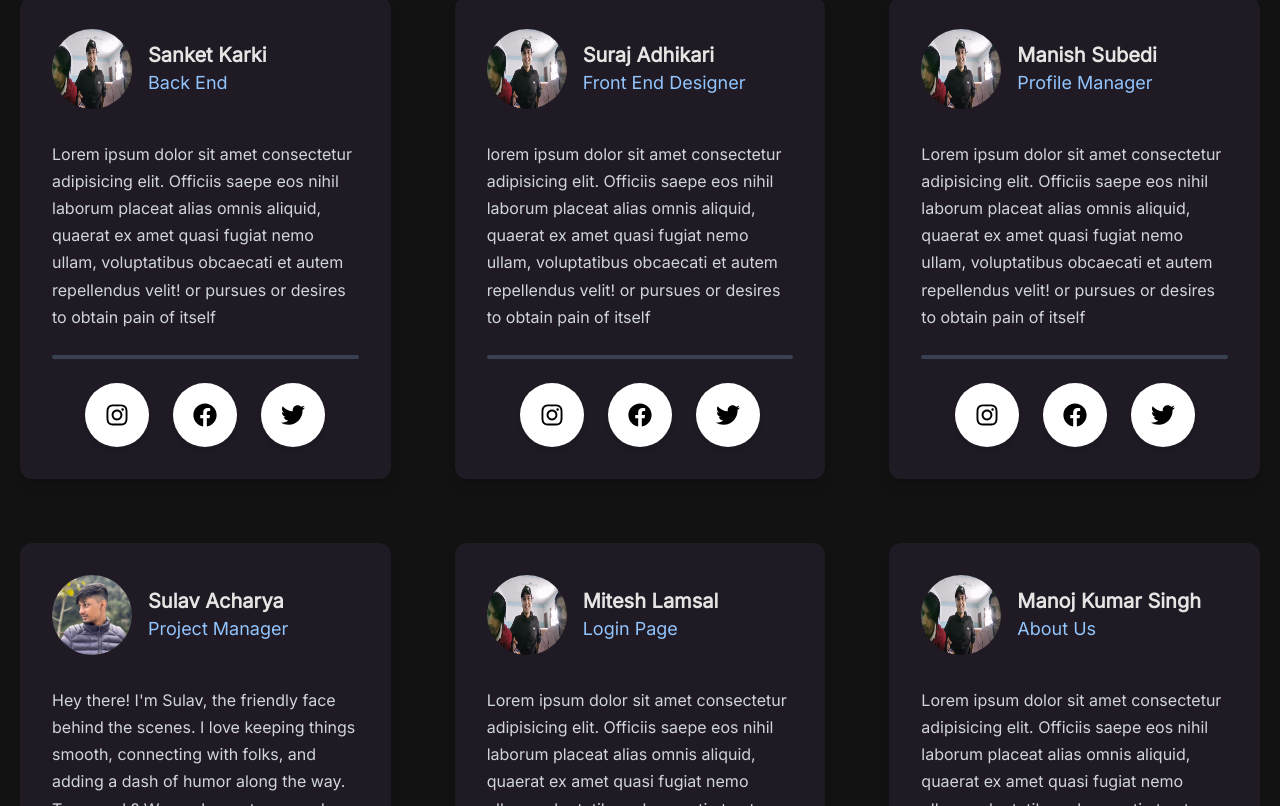
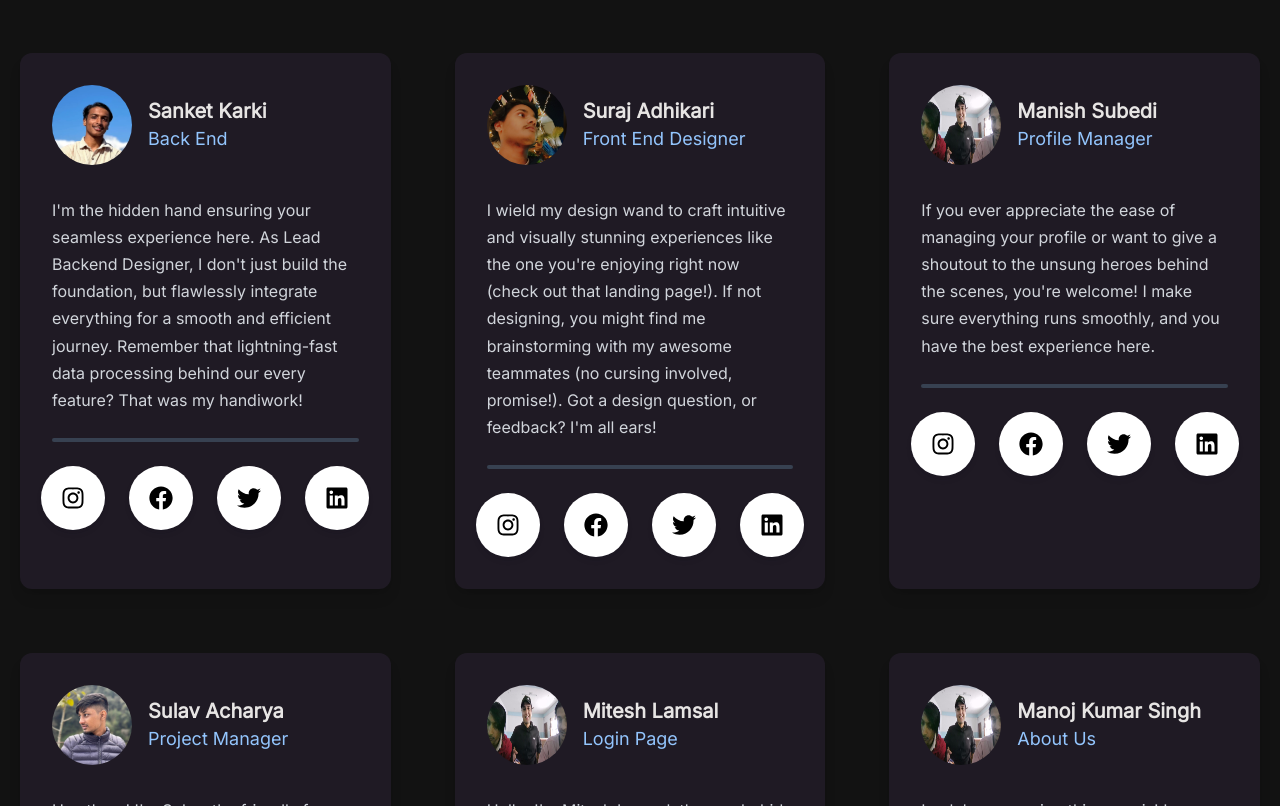
Before and after one commit to Sanket2060/Bhojan, a React (Vite) app: page /aboutus in a window 1280 px wide. Shown: the part 434-1240 px from the top of the page. Built offline with nearby package versions, Linux system fonts and the light colour scheme.

Commit message:
Update AboutUsCard and developer images

```diff
--- a/src/components/AboutusCard.jsx
+++ b/src/components/AboutusCard.jsx
@@ -1,10 +1,10 @@
 import React from "react";
-import { FaInstagram, FaFacebook, FaTwitter } from "react-icons/fa";
+import { FaInstagram, FaFacebook, FaTwitter, FaLinkedin } from "react-icons/fa";
 import Icons from "./Icons";
 
 function AboutUsCard(props) {
-  const icons = [FaInstagram, FaFacebook, FaTwitter];
-  const social = [props.instagram, props.facebook, props.twitter];
+  const icons = [FaInstagram, FaFacebook, FaTwitter, FaLinkedin];
+  const social = [props.instagram, props.facebook, props.twitter, props.linkedin];
 
   return (
     <div className="bg-cyan-50 m-4 dark:bg-[#1F1A24] p-8 rounded-xl shadow-lg hover:shadow-xl transition-all duration-300">
--- a/src/pages/AboutUs.jsx
+++ b/src/pages/AboutUs.jsx
@@ -6,8 +6,8 @@ import PropTypes from "prop-types";
 
 //developer image
 import AboutUsCard from "../components/AboutusCard";
-import A from "../assets/devImages/default.jpg";
-import B from "../assets/devImages/default.jpg";
+import A from "../assets/devImages/sanket.jpg";
+import B from "../assets/devImages/suraj.jpg";
 import C from "../assets/devImages/default.jpg";
 import D from "../assets/devImages/sulav.jpg";
 import E from "../assets/devImages/default.jpg";
@@ -17,33 +17,36 @@ function AboutUsme(props) {
   //first developer
   const [name1, setName1] = useState("Sanket Karki");
   const [desp1, setDesp1] = useState(
-    "Lorem ipsum dolor sit amet consectetur adipisicing elit. Officiis saepe eos nihil laborum placeat alias omnis aliquid, quaerat ex amet quasi fugiat nemo ullam, voluptatibus obcaecati et autem repellendus velit!  or pursues or desires to obtain pain of itself"
+    "I'm the hidden hand ensuring your seamless experience here. As Lead Backend Designer, I don't just build the foundation, but flawlessly integrate everything for a smooth and efficient journey. Remember that lightning-fast data processing behind our every feature? That was my handiwork! "
   );
   const [field1, setField1] = useState("Back End");
   const [image1, Image1] = useState(A);
   const facebook1 = "https://www.facebook.com/";
-  const instagram1 = "https://www.instagram.com/";
-  const twitter1 = "https://www.twitter.com/";
+  const instagram1 = "https://www.instagram.com/carkey_sanket/";
+  const twitter1 = "/twitterxaina";
+  const linkedin1 = "https://www.linkedin.com/in/sanket-karki-942617184";
 
   const [name2, setName2] = useState("Suraj Adhikari");
   const [desp2, setDesp2] = useState(
-    "lorem ipsum dolor sit amet consectetur adipisicing elit. Officiis saepe eos nihil laborum placeat alias omnis aliquid, quaerat ex amet quasi fugiat nemo ullam, voluptatibus obcaecati et autem repellendus velit!  or pursues or desires to obtain pain of itself"
+    "I wield my design wand to craft intuitive and visually stunning experiences like the one you're enjoying right now (check out that landing page!). If not designing, you might find me brainstorming with my awesome teammates (no cursing involved, promise!). Got a design question, or feedback? I'm all ears!"
   );
   const [field2, setField2] = useState("Front End Designer");
   const [image2, Image2] = useState(B);
   const facebook2 = "https://www.facebook.com/";
   const instagram2 = "https://www.instagram.com/suraj.adk_";
   const twitter2 = "https://www.twitter.com/savvyaye";
+  const linkedin2 = "https://www.linkedin.com/in/suraj-adhikari-041667240/";
 
   const [name3, setName3] = useState("Manish Subedi");
   const [desp3, setDesp3] = useState(
-    "Lorem ipsum dolor sit amet consectetur adipisicing elit. Officiis saepe eos nihil laborum placeat alias omnis aliquid, quaerat ex amet quasi fugiat nemo ullam, voluptatibus obcaecati et autem repellendus velit!  or pursues or desires to obtain pain of itself"
+    "If you ever appreciate the ease of managing your profile or want to give a shoutout to the unsung heroes behind the scenes, you're welcome! I make sure everything runs smoothly, and you have the best experience here."
   );
   const [field3, setField3] = useState("Profile Manager");
   const [image3, Image3] = useState(C);
   const facebook3 = "https://www.facebook.com/";
-  const instagram3 = "https://www.instagram.com/";
+  const instagram3 = "https://www.instagram.com/manishthemanic/";
   const twitter3 = "https://www.twitter.com/";
+  const linkedin3 = "https://www.linkedin.com/";
 
   const [name4, setName4] = useState("Sulav Acharya");
   const [desp4, setDesp4] = useState(
@@ -54,26 +57,29 @@ function AboutUsme(props) {
   const facebook4 = "https://www.facebook.com/sulav.charya";
   const instagram4 = "https://www.instagram.com/su7av_acharya";
   const twitter4 = "https://www.twitter.com/";
+  const linkedin4 = "https://www.linkedin.com/in/sulav-acharya-8b5629169/";
 
   const [name5, setName5] = useState("Mitesh Lamsal");
   const [desp5, setDesp5] = useState(
-    "Lorem ipsum dolor sit amet consectetur adipisicing elit. Officiis saepe eos nihil laborum placeat alias omnis aliquid, quaerat ex amet quasi fugiat nemo ullam, voluptatibus obcaecati et autem repellendus velit!  or pursues or desires to obtain pain of itself"
+    "Hello. I'm Mitesh Lamsal, the one behid that smooth signup/login interface. I didn't just throw together some login fields and call it a day, I crafted every element user-friendly and intuitive. Tthe next time you effortlessly log in and think 'wow, this is smooth!', remember me."
   );
   const [field5, setField5] = useState("Login Page");
   const [image5, Image5] = useState(E);
   const facebook5 = "https://www.facebook.com/";
   const instagram5 = "https://www.instagram.com/";
   const twitter5 = "https://www.twitter.com/";
+  const linkedin5 = "https://www.linkedin.com/";
 
   const [name6, setName6] = useState("Manoj Kumar Singh");
   const [desp6, setDesp6] = useState(
-    "Lorem ipsum dolor sit amet consectetur adipisicing elit. Officiis saepe eos nihil laborum placeat alias omnis aliquid, quaerat ex amet quasi fugiat nemo ullam, voluptatibus obcaecati et autem repellendus velit!  or pursues or desires to obtain pain of itself"
+    "Look how amazing this page is! I worked my magic behid it. This page is just one example of my ability to craft experiences. About me? I the onne who makes impossible things possible."
   );
   const [field6, setField6] = useState("About Us");
   const [image6, Image6] = useState(F);
   const facebook6 = "https://www.facebook.com/";
   const instagram6 = "https://www.instagram.com/";
   const twitter6 = "https://www.twitter.com/";
+  const linkedin6 = "https://www.linkedin.com/";
 
   return (
     <div className="dark:bg-[#121212]">
@@ -88,7 +94,11 @@ function AboutUsme(props) {
             plan to save food 🍽️. They discussed collecting excess food from
             events and restaurants to redistribute to those in need 🤝. Excited
             about the idea, they outlined steps to implement it, aiming to
-            reduce food waste and foster community responsibility 🌱.
+            reduce food waste and foster community responsibility 🌱. This
+            wasn't just a plan; it was a call to action, a chance to foster
+            community responsibility. Each friend brought their unique skills
+            and experiences to the table, their excitement palpable, their
+            commitment unwavering to make a difference.
           </span>
         </div>
         <div>
@@ -133,6 +143,7 @@ function AboutUsme(props) {
               instagram={instagram4}
               facebook={facebook4}
               twitter={twitter4}
+              linkedin={linkedin4}
             />
             <AboutUsCard
               className="md:hidden lg:hidden"
```
Also changed, not shown: src/assets/devImages/sanket.jpg (added), src/assets/devImages/suraj.jpg (added).
